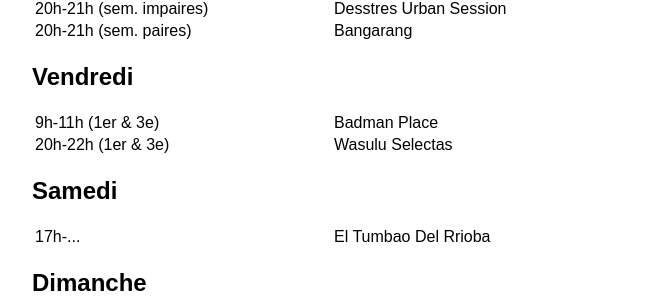
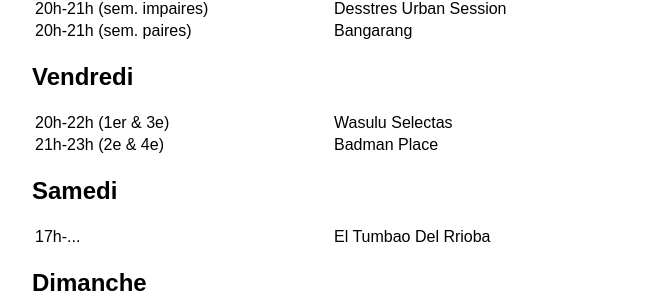
Before and after one commit to usine/radio-usine.net, a Jekyll site: the page built from index.html, in a window 1280 px wide. Shown: the part 743-1049 px from the top of the page, without its empty margins (308-971 px from the left). Built offline with Jekyll 4.4.1, drawn with Linux system fonts in a browser that asks for light colours.

Commit message:
Correct Badman Place

```diff
--- a/index.html
+++ b/index.html
@@ -55,12 +55,12 @@ layout: main
   <h2>Vendredi</h2>
   <table>
     <tr>
-      <td style="width: 50%;">9h-11h (1er & 3e)</td>
-      <td>Badman Place</td>
+      <td style="width: 50%;">20h-22h (1er & 3e)</td>
+      <td>Wasulu Selectas</td>
     </tr>
     <tr>
-      <td style="width: 50%;">20h-22h (1er & 3e)</td>
-      <td>Wasulu Selectas</td>
+      <td style="width: 50%;">21h-23h (2e & 4e)</td>
+      <td>Badman Place</td>
     </tr>
   </table>
 
```
